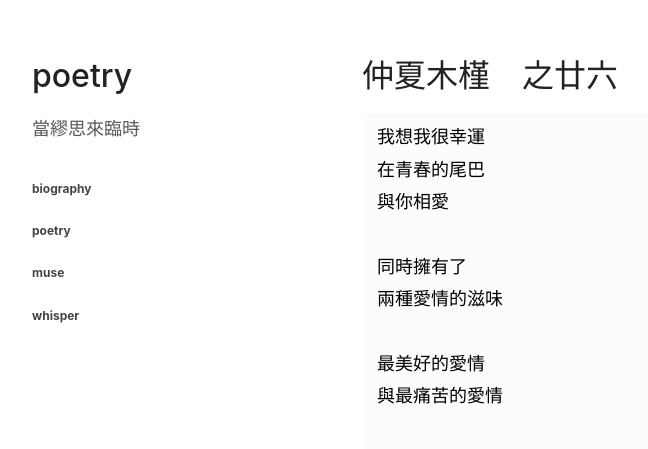
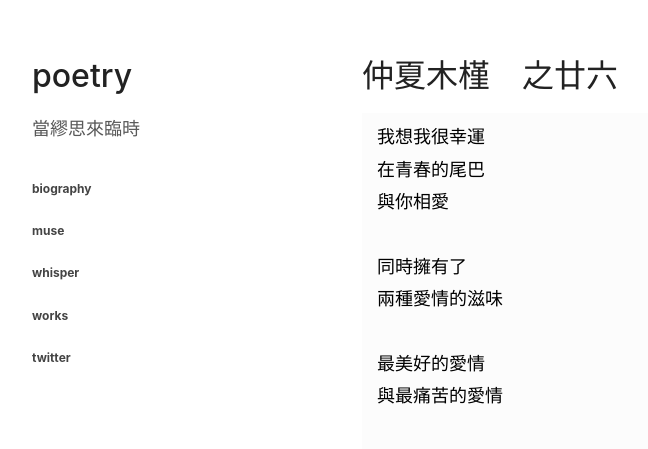
Before and after one commit to zenkarsha/poetry, a Jekyll site: the page built from index.md, in a window 1280 px wide. Shown: the top 449 px of the page, without its empty margins (68-716 px from the left). Built offline with Jekyll 4.4.1, drawn with Linux system fonts in a browser that asks for light colours; our own code applies the rules of GitHub Pages for plain Markdown files.

Commit message:
Update _config.yml

```diff
--- a/_config.yml
+++ b/_config.yml
@@ -4,9 +4,11 @@ description: 當繆思來臨時
 navigation:
   - title: biography
     url: https://zenkarsha.github.io/biography/
-  - title: poetry
-    url: https://zenkarsha.github.io/poetry/
   - title: muse
     url: https://zenkarsha.github.io/muse/
   - title: whisper
     url: https://zenkarsha.github.io/whisper/
+  - title: works
+    url: https://zenkarsha.github.io/works/
+  - title: twitter
+    url: https://twitter.com/zenkarsha/
```
